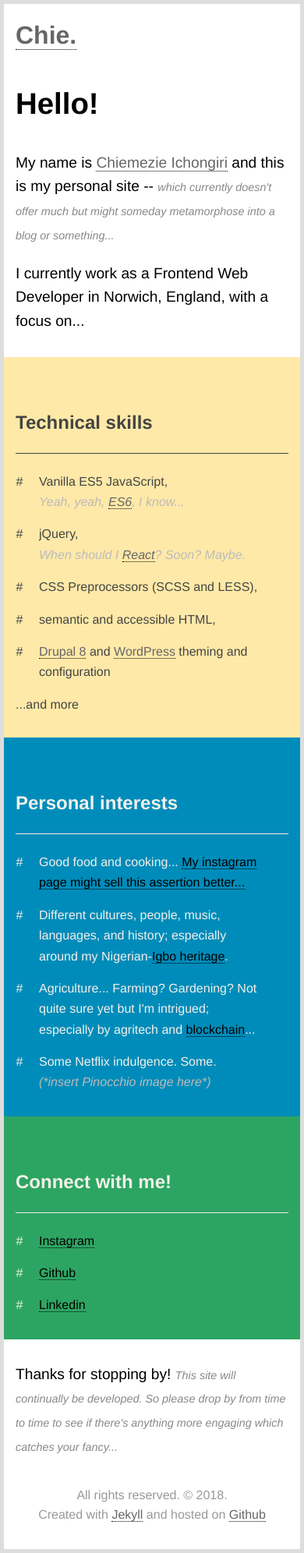
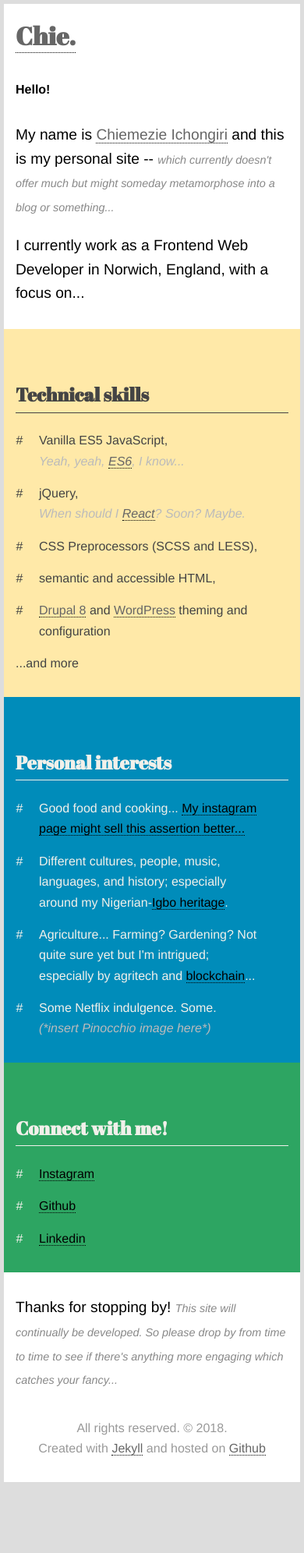
Before and after one commit to chiich/portfolio, a Jekyll site: the page built from index.html, in a window 390 px wide. Shown: the whole page at 78% size. Built offline with Jekyll 4.4.1, drawn with Linux system fonts in a browser that asks for light colours; some web fonts are replaced; after the commit the page ends 1906 px from its top, so only the background shows below that.

Commit message:
Fonts update

```diff
--- a/_sass/_w3.scss
+++ b/_sass/_w3.scss
@@ -10,6 +10,10 @@ body {
     font-family: Helvetica, Arial, sans-serif;
     line-height: 1.6;
   }
+
+h1, h2, h3, h4, h5, h6 {
+    font-family: "Abril Fatface", serif;
+}
 
   .inner {
       padding: 15px;
@@ -35,7 +39,7 @@ body {
             font-size: 1rem;
 
             strong {
-              font-size: 2.4rem;
+              /* font-size: 2.4rem; */
             }
         }
     }
@@ -229,6 +233,9 @@ body {
     .row {
         display: block;
     }
+    h1, h2, h3, h4, h5, h6 {
+        margin-bottom: 0.95%;
+    }
     .two-thirds,
     .one-third {
         display: block;
@@ -260,6 +267,13 @@ body {
         padding-top: 15px;
     }
 
+    p.intro {
+        margin-bottom: 5px;
+
+        + p {
+           margin-top: 0;
+        }
+    }
 
 }
 
```
